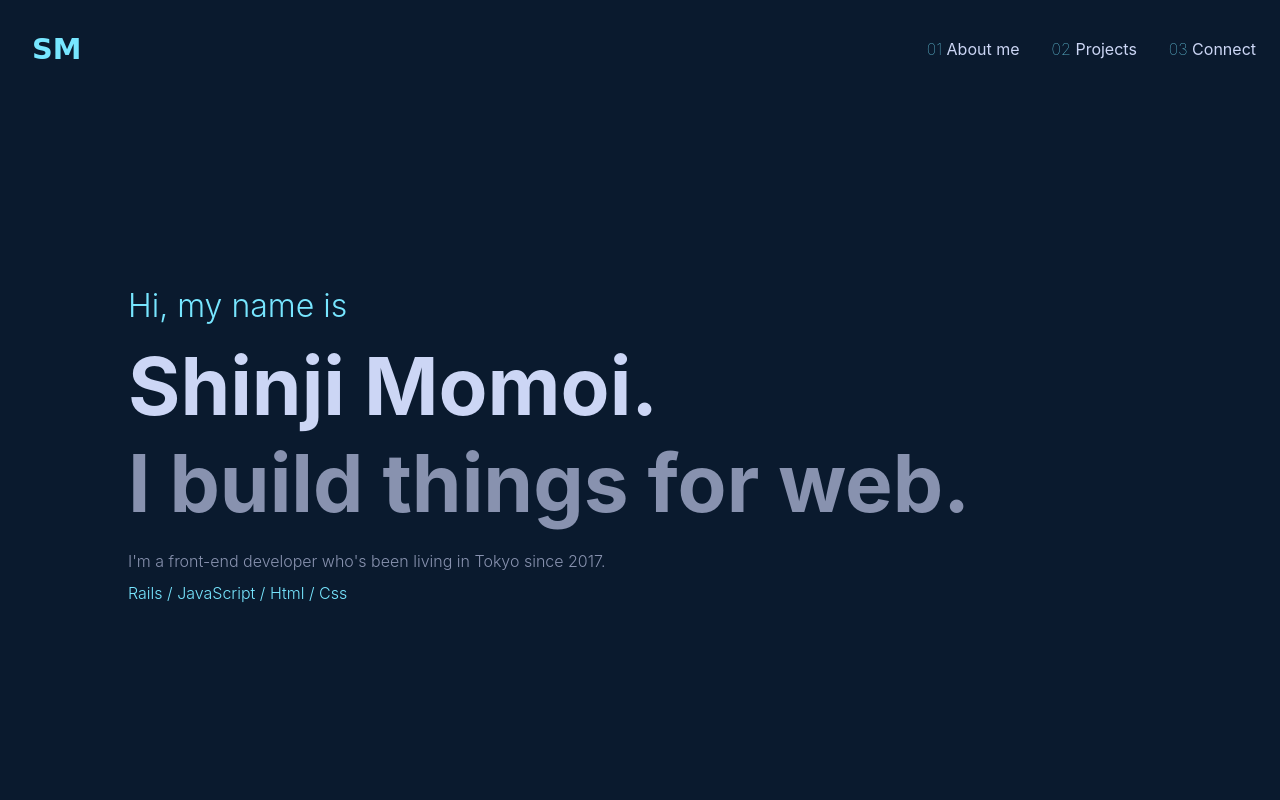
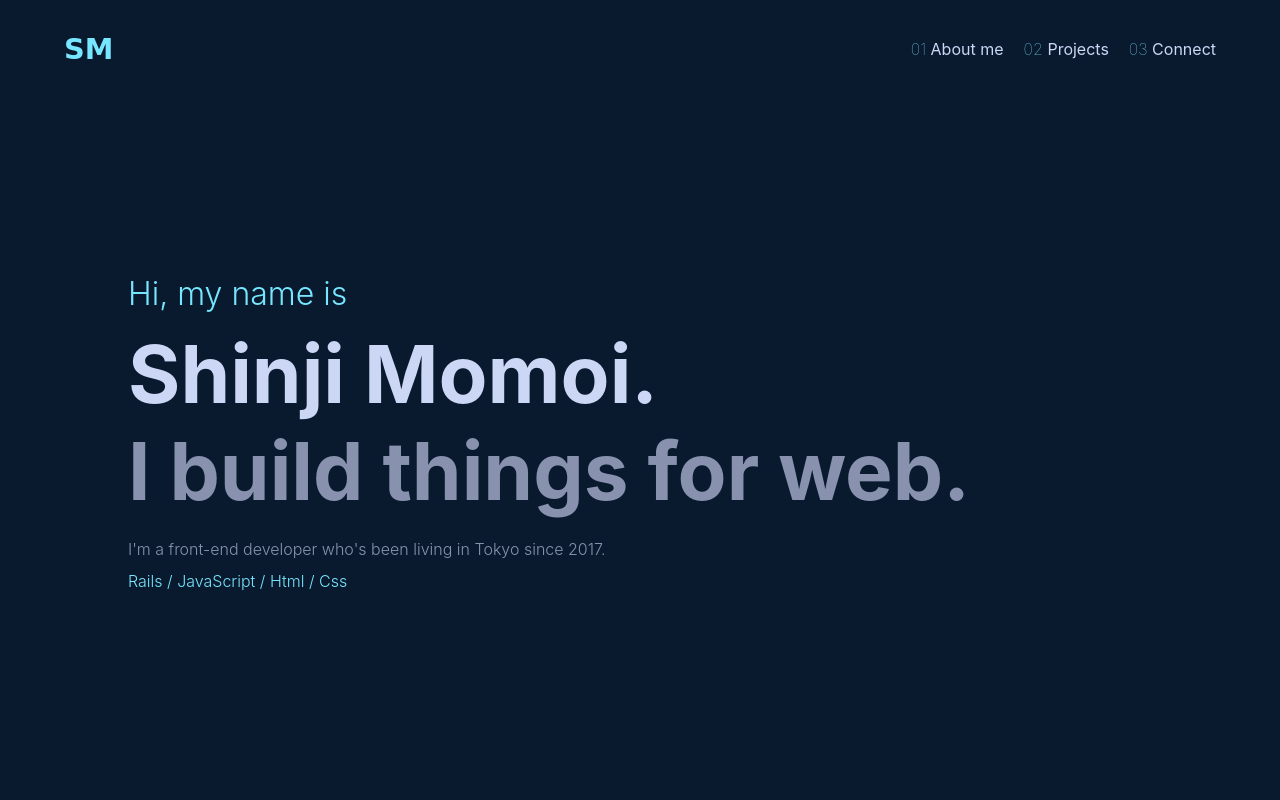
Before and after one commit to shinjimomoi/profile, a plain HTML site: page index.html in a window 1280 px wide. Shown: the top 800 px of the page. Drawn offline with Linux system fonts and the light colour scheme; a web font is replaced by a local one.

Commit message:
navbar adjusts

```diff
--- a/css/banner.css
+++ b/css/banner.css
@@ -1,5 +1,5 @@
 .banner {
   padding: 10vw;
   margin-top: 10vh;
-  height: 84vh;
+  height: 64vh;
 }
--- /dev/null
+++ b/css/nav.css
@@ -0,0 +1,9 @@
+nav {
+  margin: 0 5vw 0 5vw;
+}
+
+@media only screen and (max-width: 1024px) {
+  .mobile-container {
+    margin: 0 10vw 0 10vw;
+  }
+}
--- a/css/normalize.css
+++ b/css/normalize.css
@@ -5,7 +5,6 @@ body {
 * {
   margin: 0;
   padding: 0;
-  box-sizing: border-box;
 }
 
 html, body {
--- a/css/style.css
+++ b/css/style.css
@@ -4,6 +4,7 @@
 @import url(flex.css);
 @import url(hover.css);
 @import url(margin.css);
+@import url(nav.css);
 @import url(color.css);
 @import url(grid.css);
 @import url(media.css);
--- a/index.html
+++ b/index.html
@@ -15,13 +15,13 @@
 </head>
 
 <body class="dark-bg">
-  <nav class="">
+  <nav class="mobile-container">
     <div class="flex flex-between align-center">
-      <h3 class="primary ms-5 p-3 mt-5">SM</h3>
-      <ul class="flex flex-end me-3 mt-5">
-        <li class="p-3 ms-2"><a href="#about" class="light-gray"><span class="primary font-light">01 </span> About me</a></li>
-        <li class="p-3 ms-2"><a href="#projects" class="light-gray"><span class="primary font-light">02 </span> Projects</a></li>
-        <li class="p-3 ms-2"><a href="#contact" class="light-gray"><span class="primary font-light">03 </span> Connect</a></li>
+      <h3 class="primary pt-3 mt-5">SM</h3>
+      <ul class="flex flex-end mt-5">
+        <li class="ps-3 pt-3 ms-2"><a href="#about" class="light-gray"><span class="primary font-light">01 </span> About me</a></li>
+        <li class="ps-3 pt-3 ms-2"><a href="#projects" class="light-gray"><span class="primary font-light">02 </span> Projects</a></li>
+        <li class="ps-3 pt-3 ms-2"><a href="#contact" class="light-gray"><span class="primary font-light">03 </span> Connect</a></li>
       </ul>
     </div>
   </nav>
```
